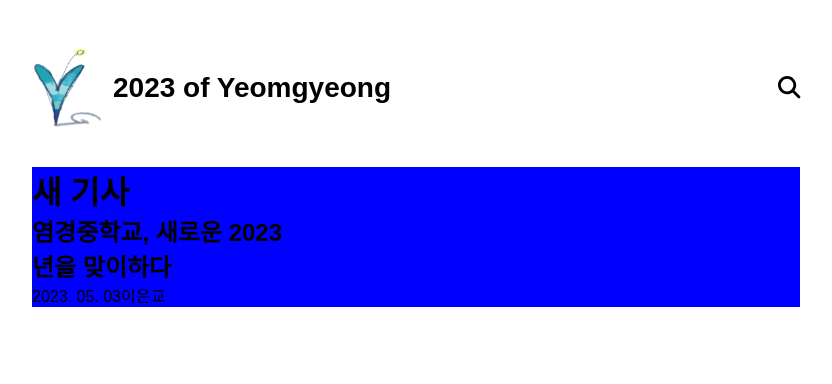
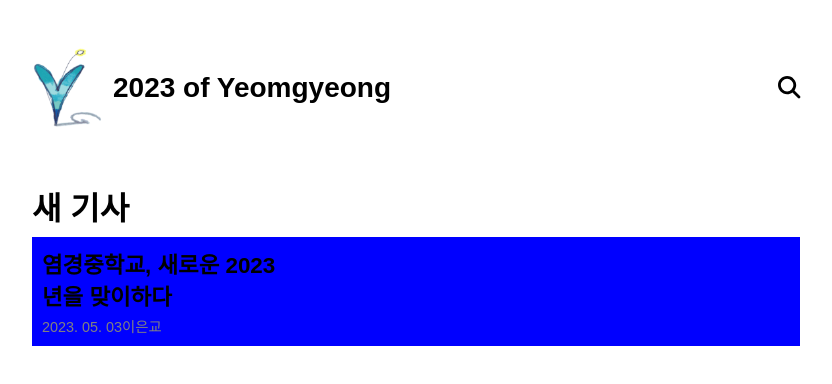
Before and after one commit to ymgng-reporter/2023-Yeomgyeong-Reporters-Homepage, a Next.js app: page / in a window 1280 px wide. Shown: the top 384 px of the page, without its empty margins (224-1056 px from the left). Built offline with nearby package versions, Linux system fonts and the light colour scheme; a web font is replaced by a local one.

Commit message:
스타일 일부 변경 (계속 고치셈)

```diff
--- a/app/globals.css
+++ b/app/globals.css
@@ -44,17 +44,33 @@ main {
 }
 
 .container {
-  background-color: blue;
-  margin-top: 5vh;
+  margin-top: 7vh;
+}
+
+.reportsCategory {
+  margin-bottom: 1vh;
 }
 
 .reports {
   width: 100%;
   display: flex;
+  background-color: blue;
 }
 
 .report {
   width: 33%;
+  padding: 10px;
+}
+
+.reportTitle {
+  font-size: 1.4rem;
+  margin-bottom: 0.45vh;
+}
+
+.reportInfo {
+  font-size: 0.9rem;
+  color: gray;
+  padding-left: auto;
 }
 
 @media (prefers-color-scheme: dark) {
--- a/app/page.js
+++ b/app/page.js
@@ -6,7 +6,6 @@ import { faSearch } from "@fortawesome/free-solid-svg-icons";
 export default function Home() {
   return (
     <main>
-      {/* image tag */}
       <header className="navbar">
         <Image
           src="/ymgng.PNG"
@@ -19,14 +18,16 @@ export default function Home() {
         <FontAwesomeIcon icon={faSearch} className="searchIcon" />
       </header>
       <div className="container">
-        <h1>새 기사</h1>
+        <h1 className="reportsCategory">새 기사</h1>
         <div className="reports">
           <div className="report">
             <h2 className="reportTitle">
               염경중학교, 새로운 2023년을 맞이하다
             </h2>
-            <span className="reportDate">2023. 05. 03</span>
-            <span className="reporter">이은교</span>
+            <div className="reportInfo">
+              <span className="reportDate">2023. 05. 03</span>
+              <span className="reporter">이은교</span>
+            </div>
           </div>
         </div>
       </div>
--- a/next.config.js
+++ b/next.config.js
@@ -5,6 +5,4 @@ const nextConfig = {
   },
 };
 
-module.exports = {
-  nextConfig,
-};
+module.exports = nextConfig;
```
